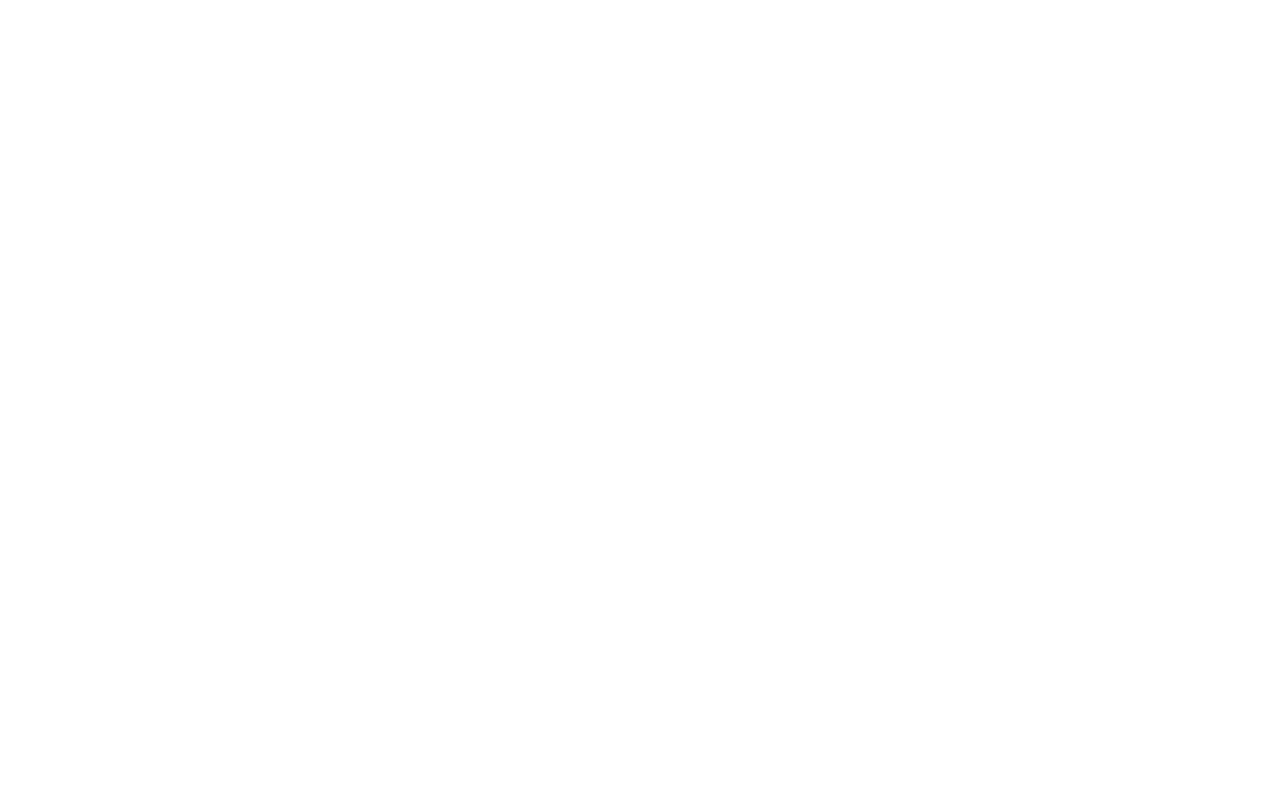
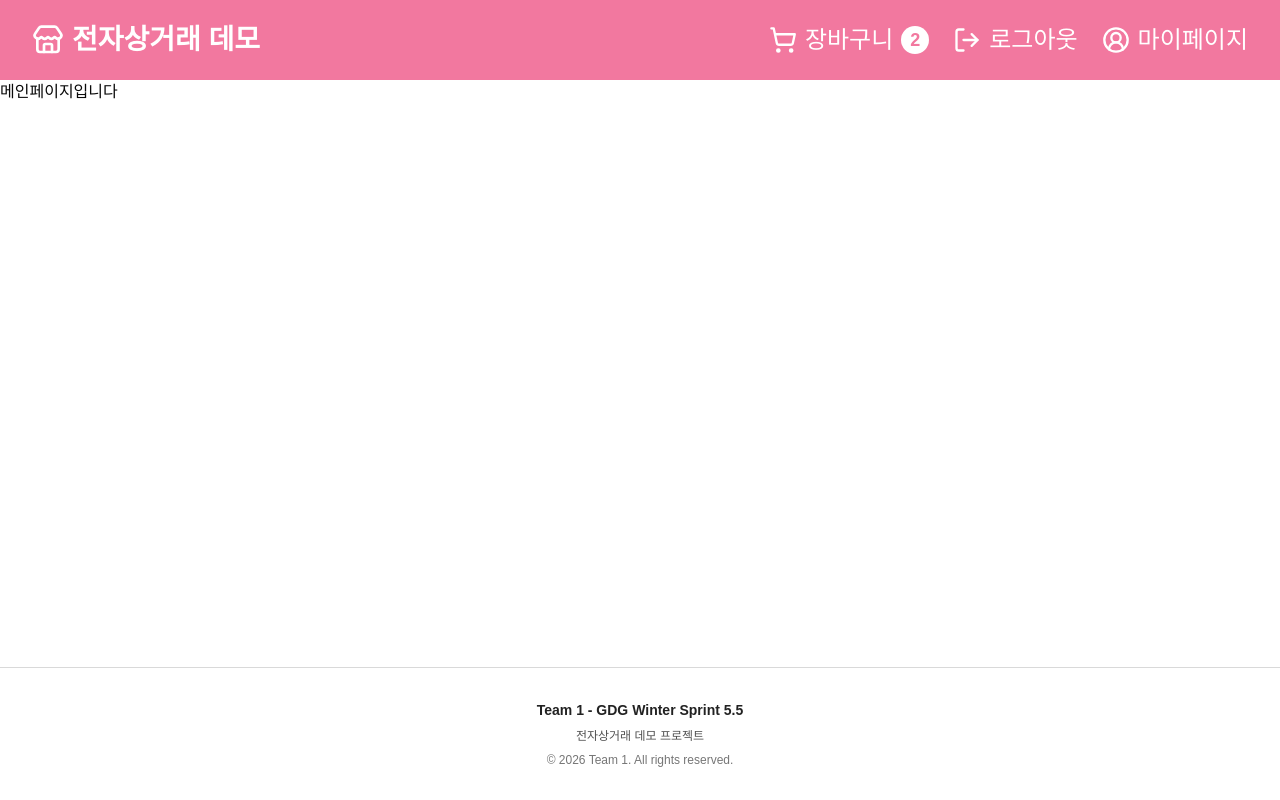
Before and after one commit to GDG-on-Campus-KNU/winter-sprint-5.5st-team1-fe, a React (Vite) app: page / in a window 1280 px wide. Before the commit this address had no page. Built offline with nearby package versions, Linux system fonts and the light colour scheme.

Commit message:
fix: HomePage 경로 추가

```diff
--- a/src/App.tsx
+++ b/src/App.tsx
@@ -1,5 +1,6 @@
 import { BrowserRouter, Routes, Route } from "react-router-dom";
 import { Layout } from "./components/layouts/MainLayout";
+import HomePage from "./pages/home/HomePage"
 import ProductDetailPage from "./pages/product/ProductDetailPage";
 
 function App() {
@@ -7,6 +8,7 @@
     <BrowserRouter>
       <Routes>
         <Route element={<Layout />}>
+          <Route path="/" element={<HomePage />} />
           <Route path="/products/:id" element={<ProductDetailPage />} />
         </Route>
       </Routes>
```
Also changed, not shown: src/pages/product/ProductPage.tsx (added).
